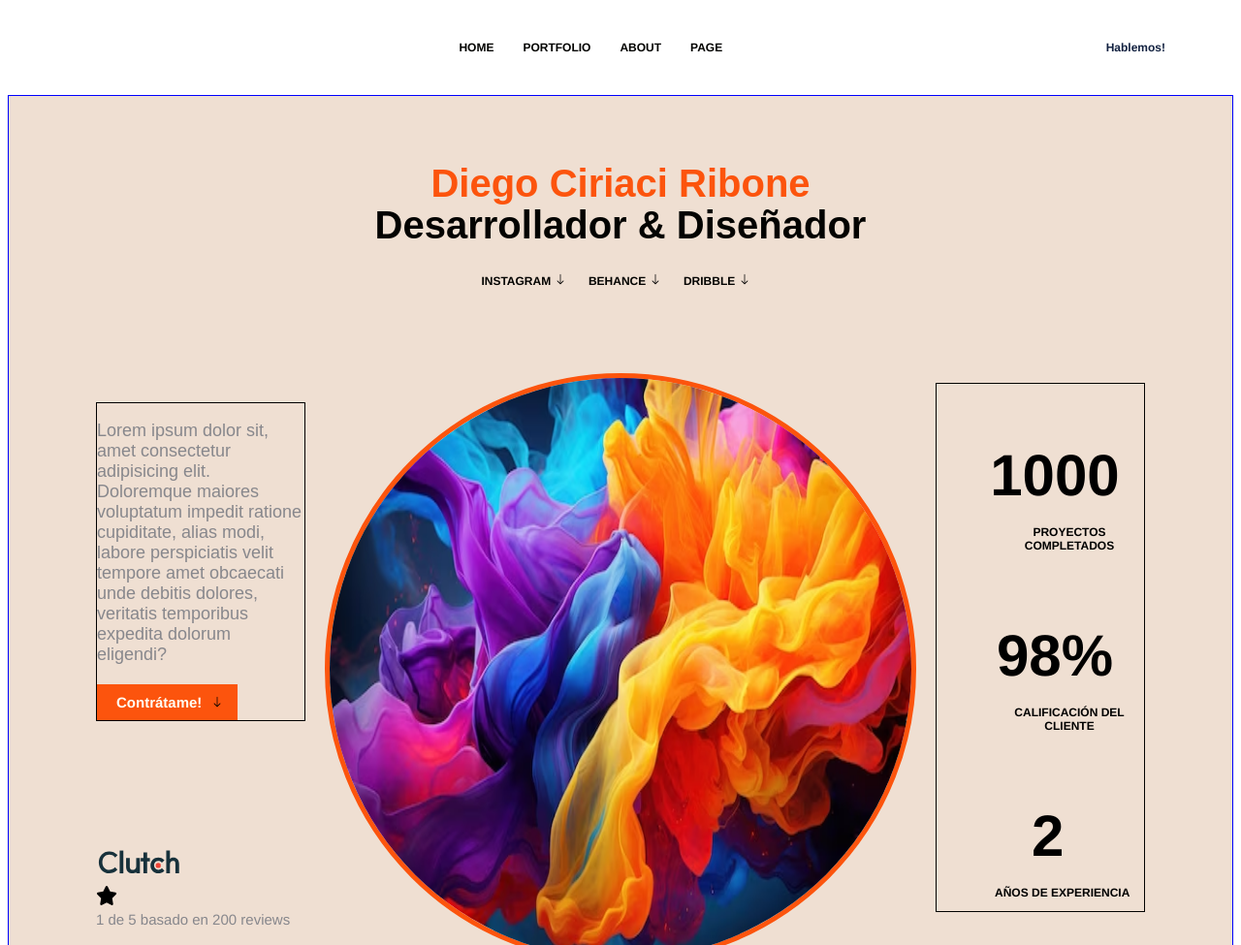
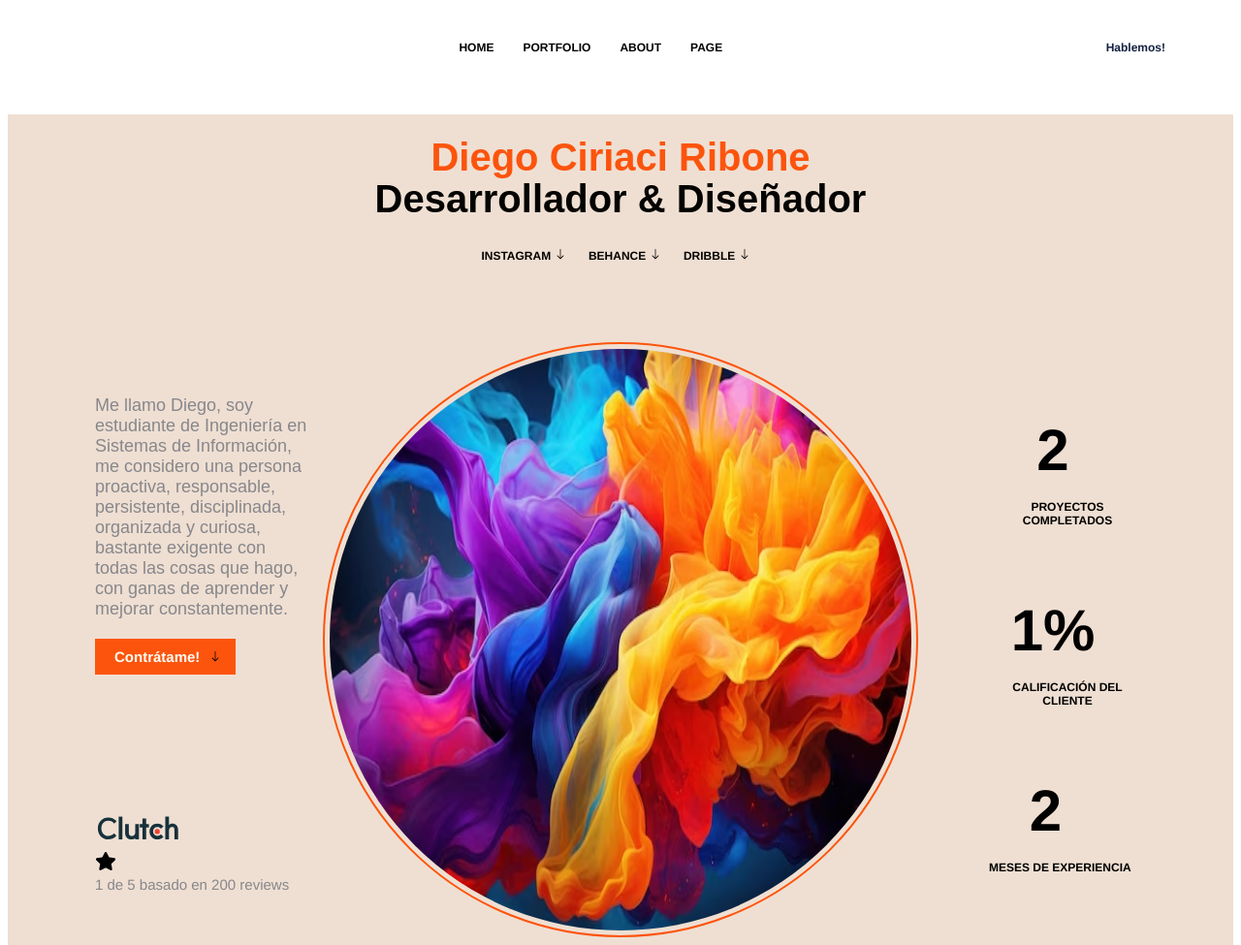
Before and after one commit to diegociriaci/PortfolioDiegoCiriaciRibone, a plain HTML site: page index.html in a window 1280 px wide. Shown: the top 975 px of the page at 97% size. Drawn offline with Linux system fonts and the light colour scheme.

Commit message:
Realice cambios al html y css del hero

```diff
--- a/css/styles.css
+++ b/css/styles.css
@@ -11,7 +11,7 @@ header{
     justify-content: space-between;
     padding: 0 70px;
     margin-top: 30px;
-    margin-bottom: 30px;
+    margin-bottom: -30px;
 }
 
 .nav-centrado{
@@ -48,12 +48,12 @@ header p{
 
 /* Inicio primer section */
 .hero{
-    border: 1px solid blue;
     background-color: #efdfd2;
     margin-bottom: -60px;
 }
 
 .contenedor-datos{
+    border: 1px solid #efdfd2;
     margin-top: 80px;
 }
 
@@ -97,7 +97,6 @@ header p{
 }
 
 .mi-presentacion{
-    border: 1px solid black;
     flex: 1;
     margin-left: 90px;
     margin-top: 80px;
@@ -139,14 +138,14 @@ header p{
 }
 
 .foto-perfil{
-    border: 5px solid #fc540d;
+    outline: 2px solid #fc540d;
+    outline-offset: 5px;
     border-radius: 50%;
     width: 600px;
     height: 600px;
 }
 
 .contenedor-info{
-    border: #030301 1px solid;
     flex: 1;
     display: flex;
     flex-direction: column;
--- a/index.html
+++ b/index.html
@@ -34,7 +34,7 @@
             </div>
             <div class="contenedor-presentacion">
                 <div class="mi-presentacion">
-                    <p>Lorem ipsum dolor sit, amet consectetur adipisicing elit. Doloremque maiores voluptatum impedit ratione cupiditate, alias modi, labore perspiciatis velit tempore amet obcaecati unde debitis dolores, veritatis temporibus expedita dolorum eligendi?</p>
+                    <p>Me llamo Diego, soy estudiante de Ingeniería en Sistemas de Información, me considero una persona proactiva, responsable, persistente, disciplinada, organizada y curiosa, bastante exigente con todas las cosas que hago, con ganas de aprender y mejorar constantemente.</p>
                     <button class="boton">Contrátame! <img class="imagen-flecha-boton" src="img/arrow-down (prueba).svg" alt=""></button>
                 </div>
                 <div class="foto-perfil-flexbox">
@@ -42,16 +42,16 @@
                 </div>
                 <div class="contenedor-info">
                     <div class="info-item">
-                        <p class="info-numero">1000</p>
+                        <p class="info-numero">2</p>
                         <p class="info-texto">PROYECTOS COMPLETADOS</p>
                     </div>
                     <div class="info-item">
-                        <p class="info-numero">98%</p>
+                        <p class="info-numero">1%</p>
                         <p class="info-texto">CALIFICACIÓN DEL CLIENTE</p>
                     </div>
                     <div class="info-item">
                         <p class="info-numero">2</p>
-                        <p class="info-texto">AÑOS DE EXPERIENCIA</p>
+                        <p class="info-texto">MESES DE EXPERIENCIA</p>
                     </div>
                 </div>
             </div>
```
